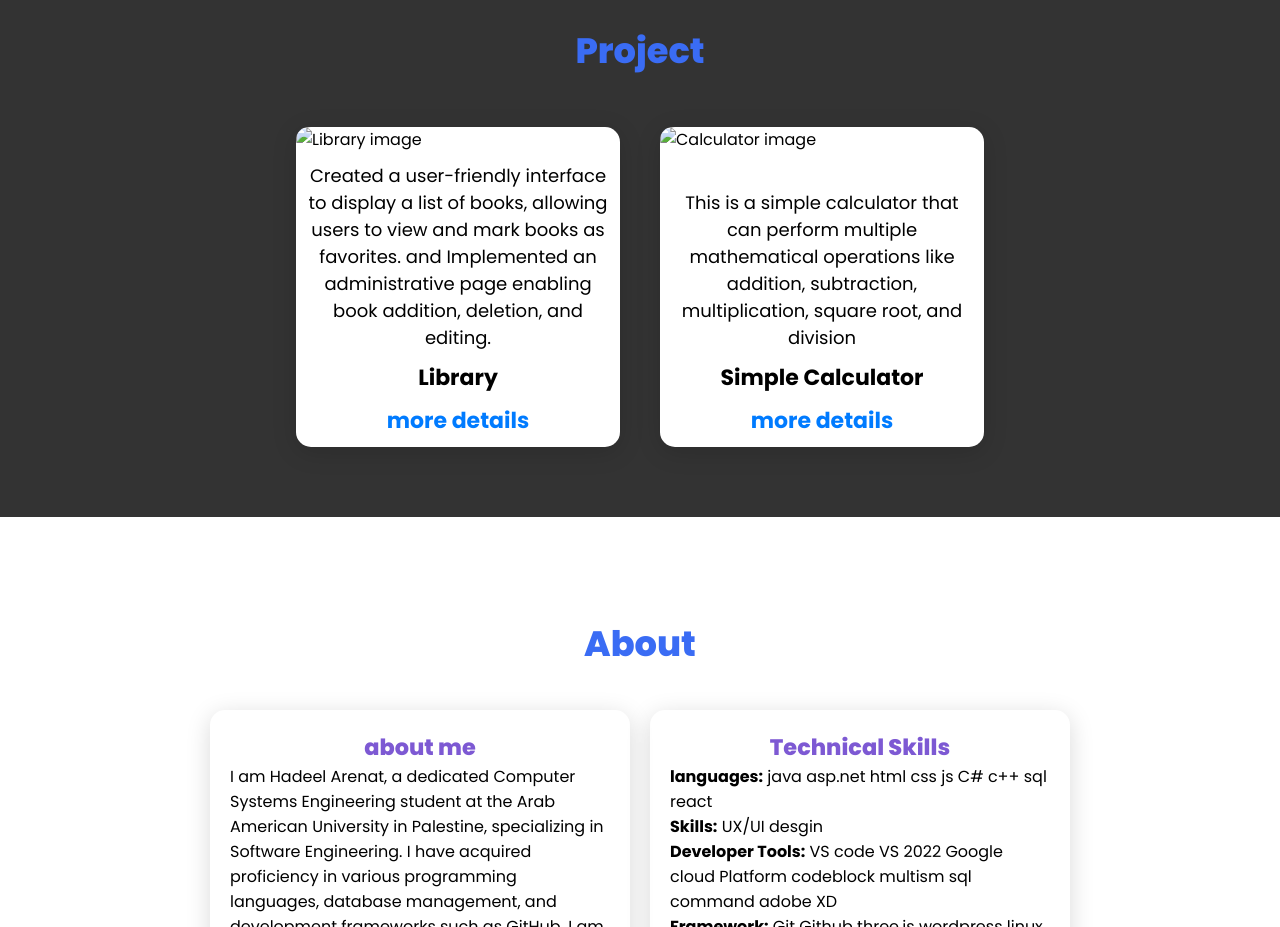
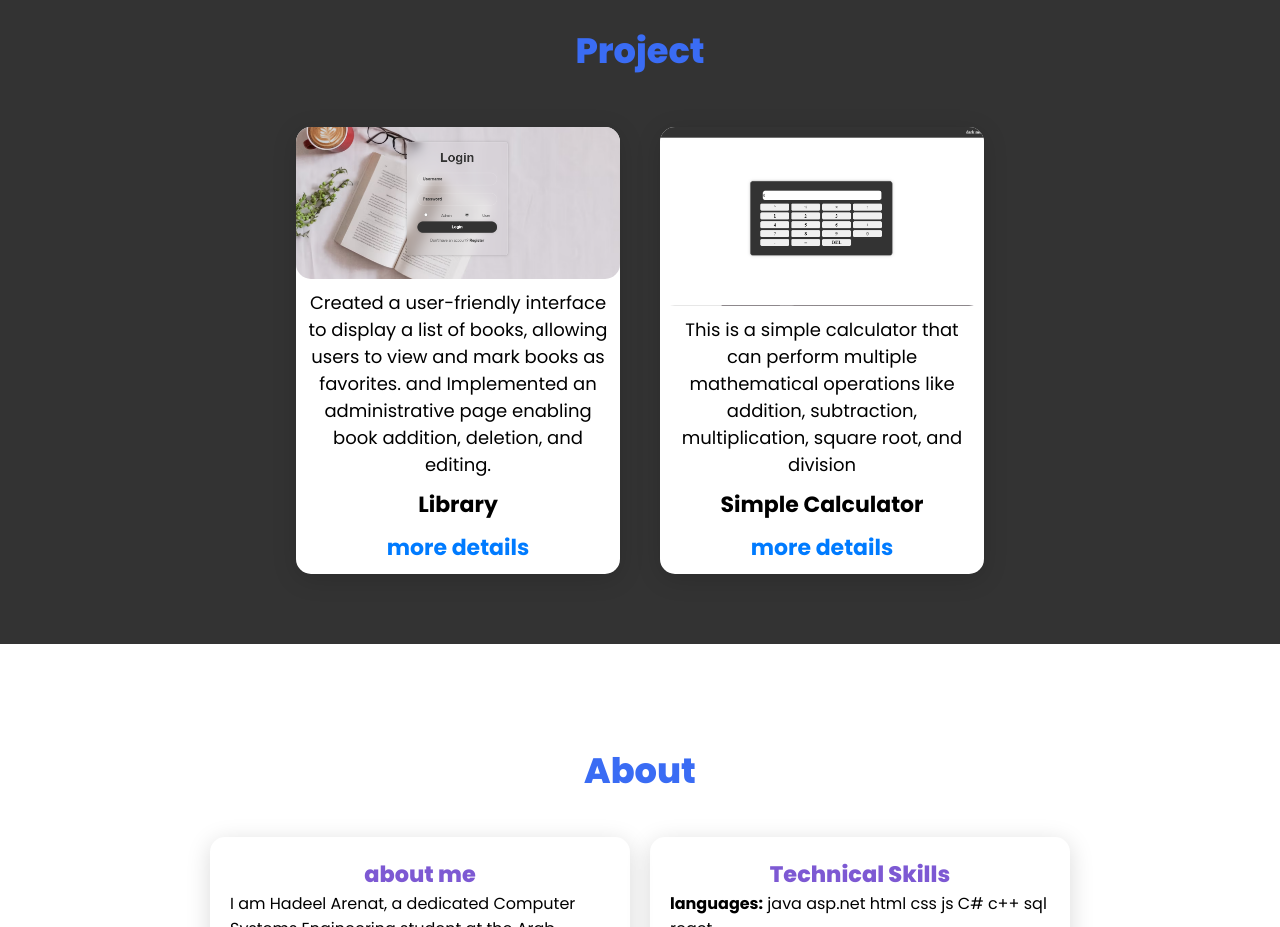
Before and after one commit to hadeeladel24/Portfolio, a plain HTML site: page index.html in a window 1280 px wide. Shown: the part 1740-2667 px from the top of the page. Drawn offline with Linux system fonts and the light colour scheme; a web font is replaced by a local one.

Commit message:
Update index.html

```diff
--- a/index.html
+++ b/index.html
@@ -86,7 +86,7 @@
 
             <div class="project-card">
                 <div class="images">
-                    <img src="images/image.png" alt="Library image">
+                    <img src="image.png" alt="Library image">
                 </div>
                 <div class="project-info">
                     <p class="project-cat"> Created a user-friendly interface to display a list of books, allowing users to view and mark books as favorites.
@@ -101,7 +101,7 @@
 
             <div class="project-card">
                 <div class="images">
-                    <img src="images/image2.png" alt="Calculator image">
+                    <img src="image2.png" alt="Calculator image">
                 </div>
                 <div class="project-info">
                     <p class="project-cat">This is a simple calculator that can perform multiple mathematical operations like addition, subtraction, multiplication, square root, and division</p>
```
